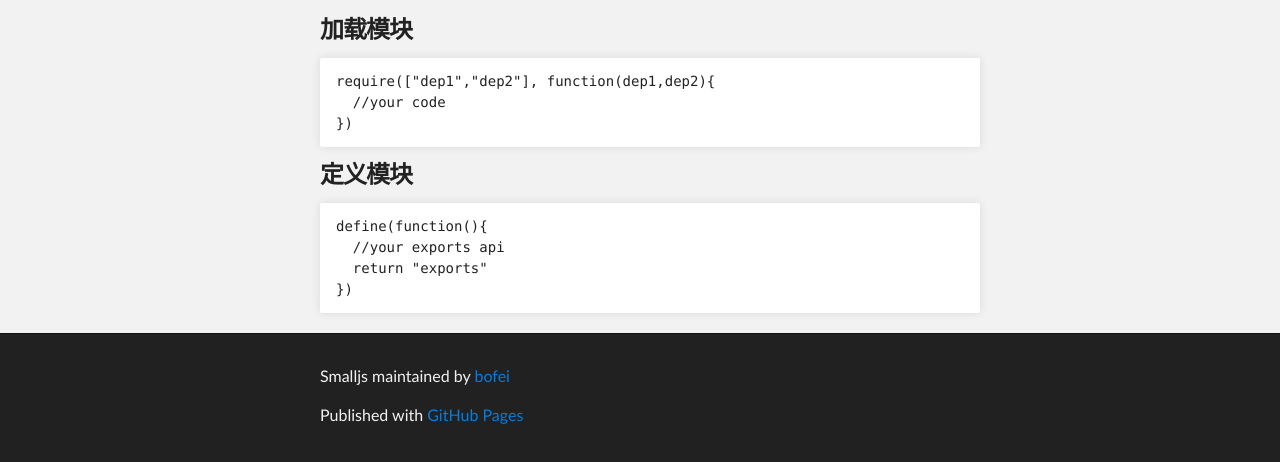
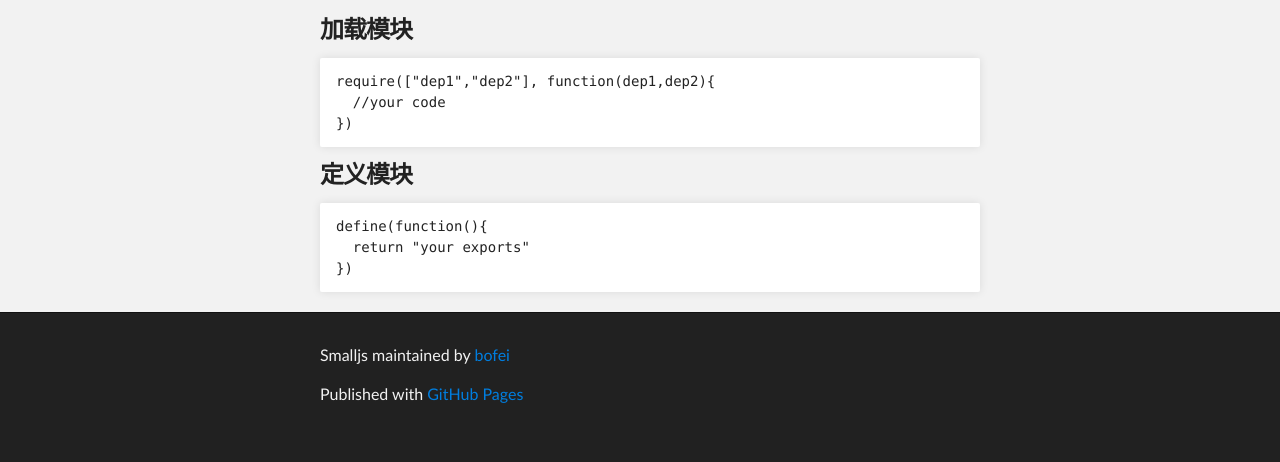
Before and after one commit to bofei/smalljs, a plain HTML site: page index.html in a window 1280 px wide. Shown: the part 351-813 px from the top of the page. Drawn offline with Linux system fonts and the light colour scheme.

Commit message:
Update index.html

```diff
--- a/index.html
+++ b/index.html
@@ -43,8 +43,7 @@
 <h3>定义模块</h3>
 
 <pre><code>define(function(){
-  //your exports api
-  return "exports"
+  return "your exports"
 })</code></pre>
       </section>
     </div>
```
